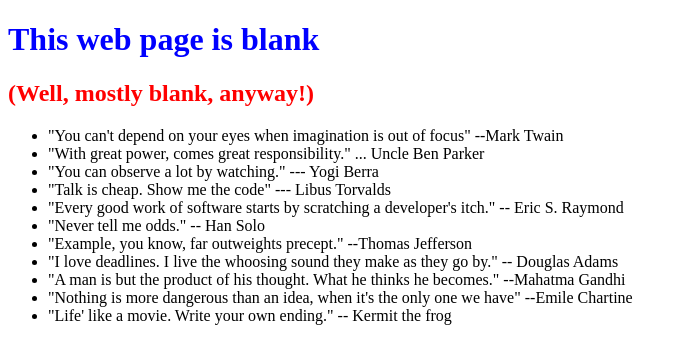
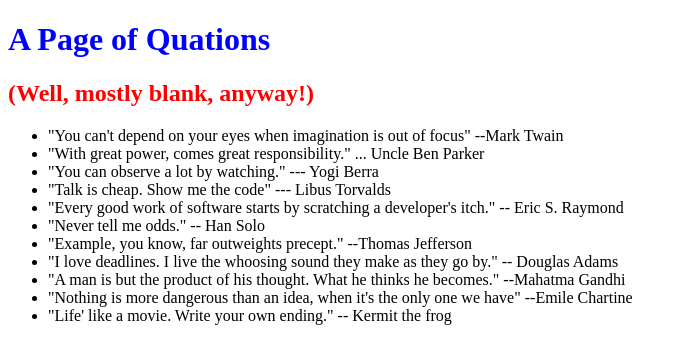
Before and after one commit to donato62/0main_openSAP_repo, a plain HTML site: page index.html in a window 1280 px wide. Shown: the whole page, without its empty margins (0-687 px from the left). Drawn offline with Linux system fonts and the light colour scheme.

Commit message:
changed 1st header to "A Page of Quations"

```diff
--- a/index.html
+++ b/index.html
@@ -6,7 +6,7 @@
 	<LINK href="styles.css" rel="stylesheet" type="text/css">
 </head>
 <body>
-	<h1>This web page is blank</h1>
+	<h1>A Page of Quations</h1>
 	<h2>(Well, mostly blank, anyway!)</h2>
 	<ul>
 		<li>"You can't depend on your eyes when imagination is out of focus" --Mark Twain</li>
```
